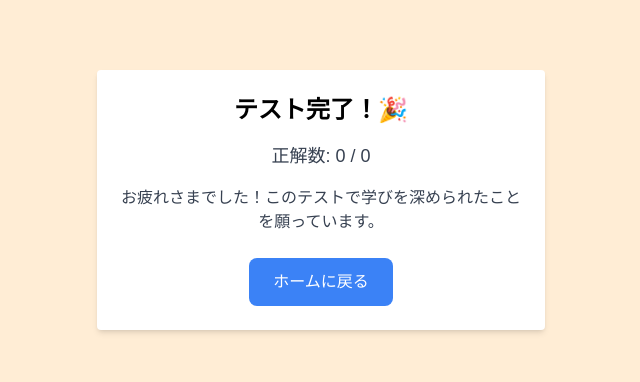
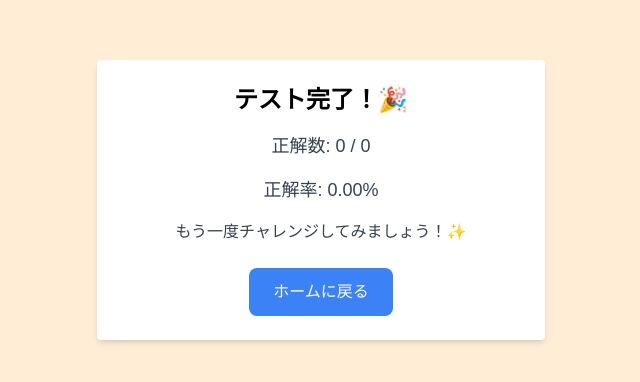
Before and after one commit to Jiromtrf/step4_app_frontend_test, a Next.js app: page /home/checktest/resultPage in a window 1280 px wide. Shown: the part 200-582 px from the top of the page, without its empty margins (319-959 px from the left). Built offline with nearby package versions, Linux system fonts and the light colour scheme.

Commit message:
no message

```diff
--- a/src/app/home/checktest/resultPage/page.tsx
+++ b/src/app/home/checktest/resultPage/page.tsx
@@ -1,6 +1,7 @@
 "use client";
 
 import { useRouter, useSearchParams } from "next/navigation";
+import { useEffect } from "react";
 
 export default function ResultPage() {
     const router = useRouter();
@@ -10,9 +11,36 @@ export default function ResultPage() {
 
     const score = scoreParam ? parseInt(scoreParam, 10) : 0;
     const total = totalParam ? parseInt(totalParam, 10) : 0;
+    const percentage = total > 0 ? (score / total) * 100 : 0;
 
     const handleReturnHome = () => {
         router.push("/home");
+    };
+
+    // Play sound based on percentage
+    useEffect(() => {
+        let audioSrc = "";
+        if (percentage >= 80) {
+            audioSrc = "/success.mp3"; // 高得点用
+        } else if (percentage >= 50) {
+            audioSrc = "/improve.mp3"; // 中間点用
+        } else {
+            audioSrc = "/try_again.mp3"; // 低得点用
+        }
+
+        const audio = new Audio(audioSrc);
+        audio.play();
+    }, [percentage]);
+
+    // Determine message based on percentage
+    const getMessage = () => {
+        if (percentage >= 80) {
+            return "素晴らしい！高得点おめでとうございます！🎉";
+        } else if (percentage >= 50) {
+            return "いい感じです！次回も頑張りましょう！💪";
+        } else {
+            return "もう一度チャレンジしてみましょう！✨";
+        }
     };
 
     return (
@@ -22,8 +50,11 @@ export default function ResultPage() {
                 <p className="text-lg text-gray-700 mb-4">
                     正解数: {score} / {total}
                 </p>
+                <p className="text-lg text-gray-700 mb-4">
+                    正解率: {percentage.toFixed(2)}%
+                </p>
                 <p className="text-gray-700 mb-6">
-                    お疲れさまでした！このテストで学びを深められたことを願っています。
+                    {getMessage()}
                 </p>
                 <button
                     onClick={handleReturnHome}
```
